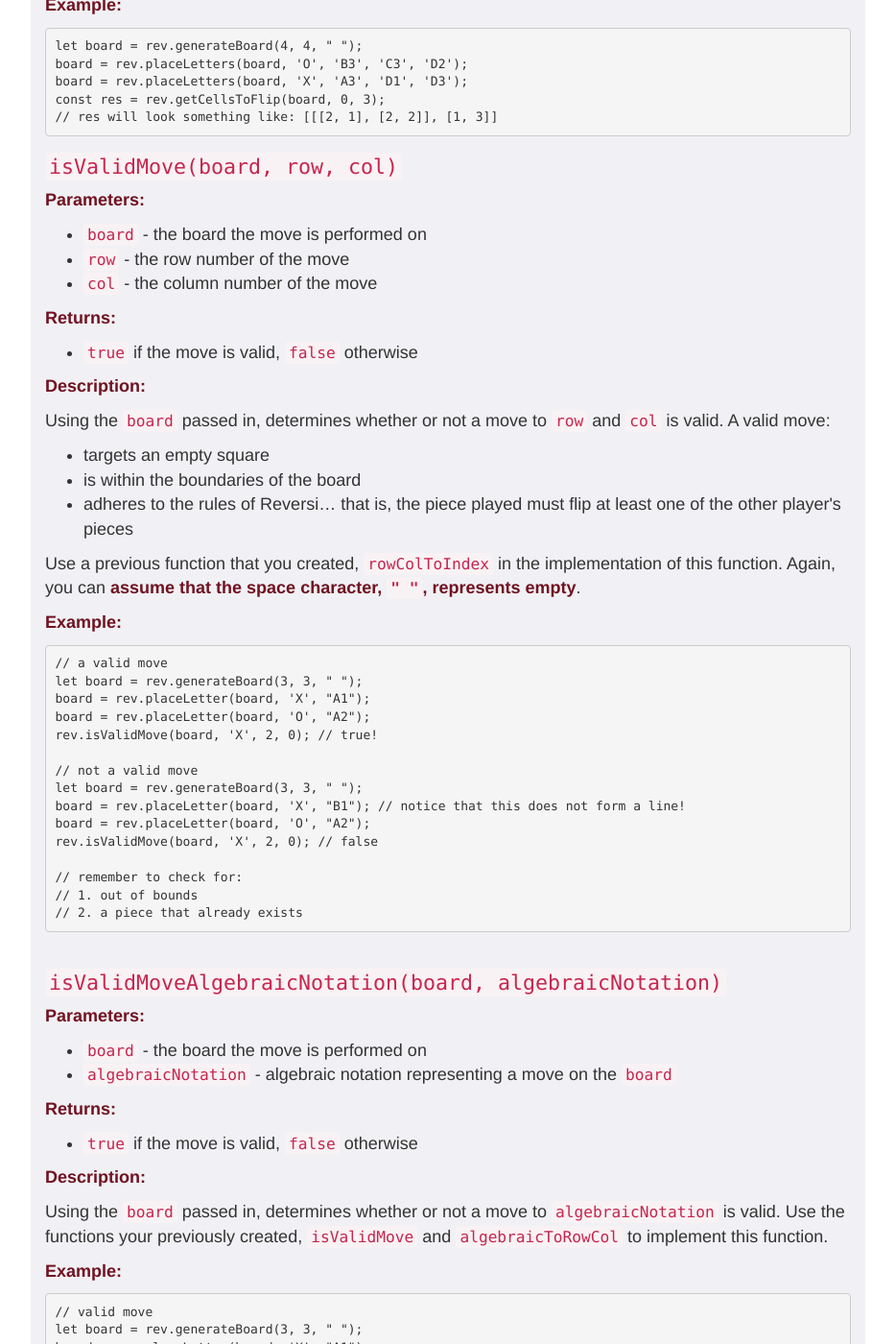
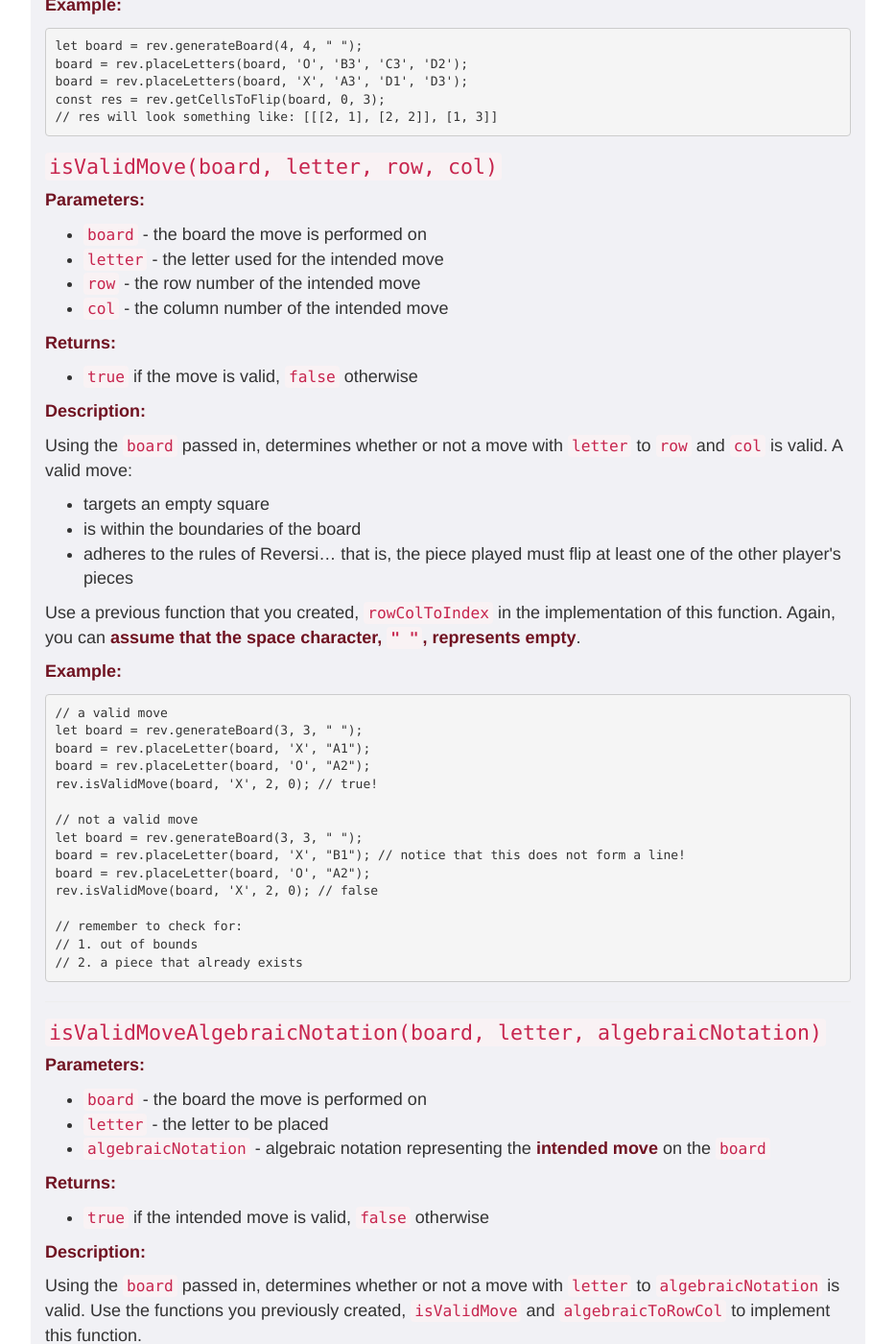
Before and after one commit to foureyes/csci-ua.0480-spring2017-008, a Jekyll site: the page built from homework/01.markdown, in a window 1280 px wide and 1400 px high, scrolled down 18373 px. Shown: the whole window at 96% size, without its empty margins (173-1106 px from the left). Built offline with Jekyll 4.4.1, drawn with Linux system fonts in a browser that asks for light colours.

Commit message:
fix hw instructions

```diff
--- a/homework/01.markdown
+++ b/homework/01.markdown
@@ -822,13 +822,14 @@ __Example:__
     // res will look something like: [[[2, 1], [2, 2]], [1, 3]]
 
 
-### `isValidMove(board, row, col)`
+### `isValidMove(board, letter, row, col)`
 
 __Parameters:__
 
 * `board` - the board the move is performed on
-* `row` - the row number of the move
-* `col` - the column number of the move
+* `letter` - the letter used for the intended move
+* `row` - the row number of the intended move
+* `col` - the column number of the intended move
 
 __Returns:__
 
@@ -836,7 +837,7 @@ __Returns:__
 
 __Description:__
 
-Using the `board` passed in, determines whether or not a move to `row` and `col` is valid. A valid move:
+Using the `board` passed in, determines whether or not a move with `letter` to `row` and `col` is valid. A valid move:
 
 * targets an empty square
 * is within the boundaries of the board
@@ -863,20 +864,21 @@ __Example:__
     // 2. a piece that already exists
 <hr>
 
-### `isValidMoveAlgebraicNotation(board, algebraicNotation)`
+### `isValidMoveAlgebraicNotation(board, letter, algebraicNotation)`
 
 __Parameters:__
 
 * `board` - the board the move is performed on
-* `algebraicNotation` - algebraic notation representing a move on the `board`
+* `letter` - the letter to be placed
+* `algebraicNotation` - algebraic notation representing the __intended move__ on the `board`
 
 __Returns:__
 
-* `true` if the move is valid, `false` otherwise
+* `true` if the intended move is valid, `false` otherwise
 
 __Description:__
 
-Using the `board` passed in, determines whether or not a move to `algebraicNotation` is valid. Use the functions your previously created, `isValidMove` and `algebraicToRowCol` to implement this function.
+Using the `board` passed in, determines whether or not a move with `letter` to `algebraicNotation` is valid. Use the functions you previously created, `isValidMove` and `algebraicToRowCol` to implement this function.
 
 __Example:__
 
```
